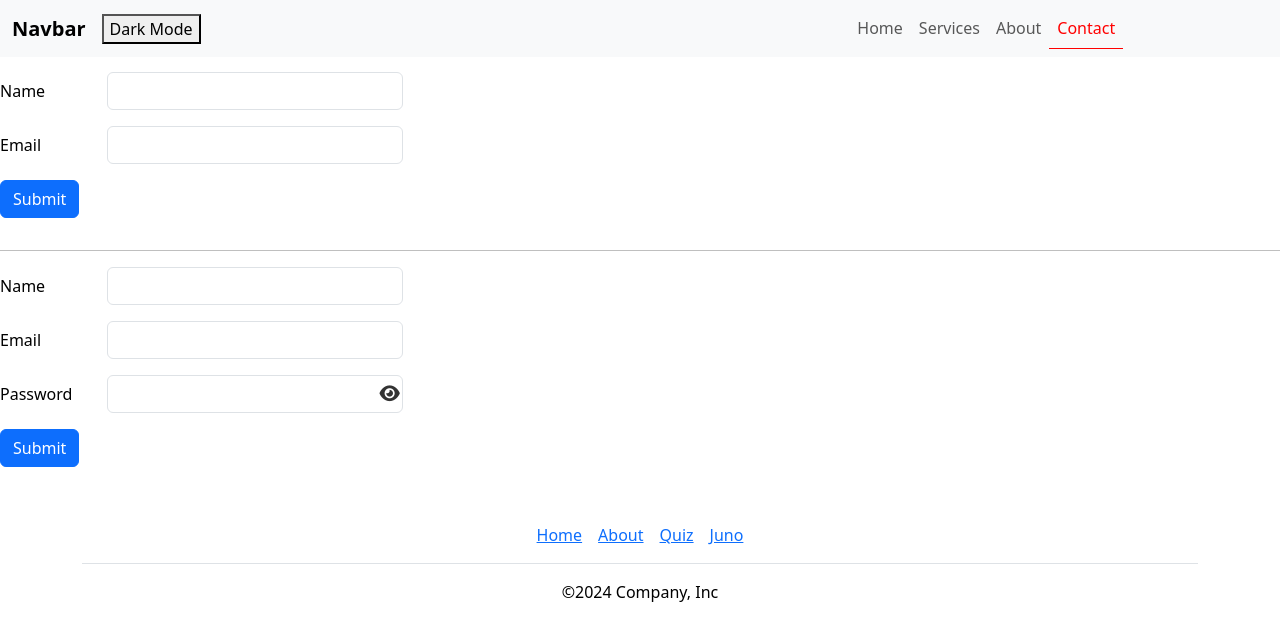
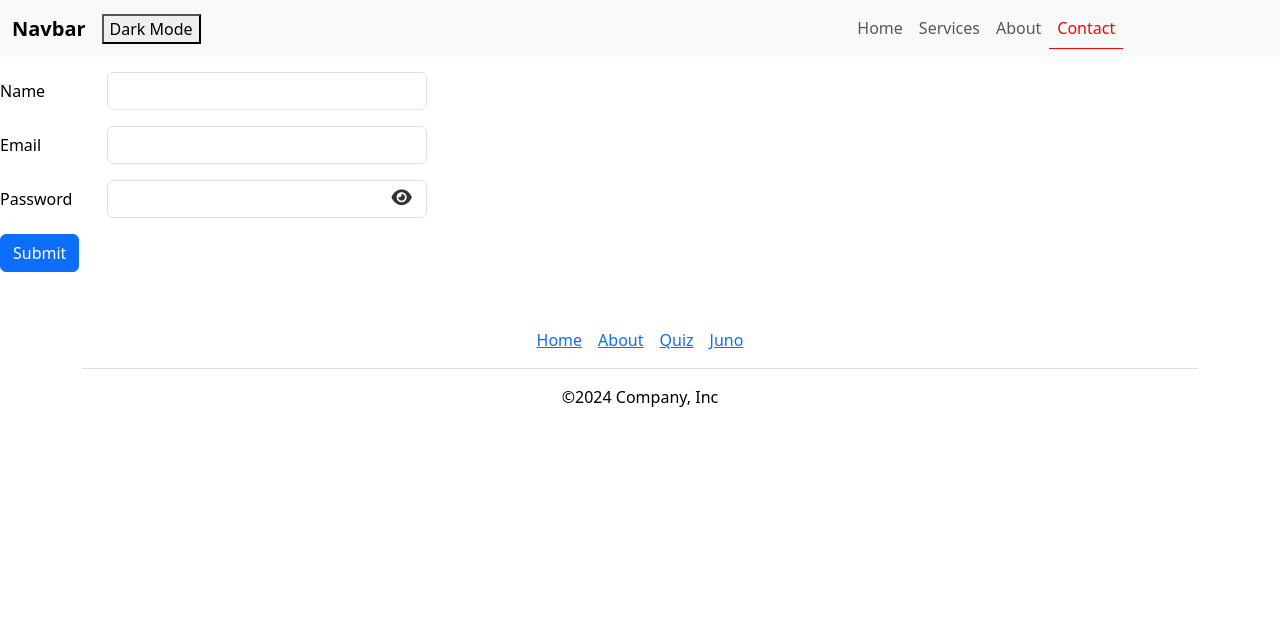
Before and after one commit to learnman18/create-react-app, a React (Create React App) app: page /contact in a window 1280 px wide. Shown: the top 640 px of the page. Built offline with nearby package versions, Linux system fonts and the light colour scheme.

Commit message:
[21-3]some more form changes

```diff
--- a/src/App.css
+++ b/src/App.css
@@ -66,21 +66,22 @@
 
 .password-toggle-icon {
   position: absolute;
-  top: 50%;
+  top: 15%;
   right: 10px;
-  transform: translateY(-50%);
   cursor: pointer;
 }
 
 .password-toggle-icon i {
   font-size: 18px;
-  line-height: 1;
   color: #333;
   transition: color 0.3s ease-in-out;
-  margin-bottom: 5px;
   margin-right: 5px;
 }
 
 .password-toggle-icon i:hover {
   color: #000;
 }
+
+form.contact .row{
+  --bs-gutter-x: 0;
+}
--- a/src/components/webPage/ContactUs.js
+++ b/src/components/webPage/ContactUs.js
@@ -3,39 +3,39 @@ import ContactUsDemo from "./practices/ContactDemo";
 
 const ContactUs = () => {
 
-    const [fields , setFields] = useState({
-        name : '',
-        email : ''
-    });
+    // const [fields , setFields] = useState({
+    //     name : '',
+    //     email : ''
+    // });
 
 
-    const inputChange = (event) => {
-        const {name , value} = event.target;
-        console.log(name , value);
-        setFields((previousValue)=>{
-            return{
-                ...previousValue , [name] : value
-            }
-        })
+    // const inputChange = (event) => {
+    //     const {name , value} = event.target;
+    //     console.log(name , value);
+    //     setFields((previousValue)=>{
+    //         return{
+    //             ...previousValue , [name] : value
+    //         }
+    //     })
 
-    }
+    // }
 
-    const subDetails = (event) => {
-        event.preventDefault();
-        if(fields.name ==="" || fields.email === ""){
-            console.log("its empty");
-            alert("Please enter something")
-            return false;
-        }else{
-            alert(`My Name : ${fields.name}  \nMy Email : ${fields.email}` )
-        // alert("My Name is :" + fields.name + "\nMy Email is :" + fields.email)
-        }
-    }
+    // const subDetails = (event) => {
+    //     event.preventDefault();
+    //     if(fields.name ==="" || fields.email === ""){
+    //         console.log("its empty");
+    //         alert("Please enter something")
+    //         return false;
+    //     }else{
+    //         alert(`My Name : ${fields.name}  \nMy Email : ${fields.email}` )
+    //     // alert("My Name is :" + fields.name + "\nMy Email is :" + fields.email)
+    //     }
+    // }
 
     return(
         <>
-            <div>
-                <form className="row contact" onSubmit={subDetails}>
+            {/* <div className="">
+                <form className="contact" onSubmit={subDetails}>
                     <div className="mb-3 row">
                         <label  className="col-sm-1 col-form-label">Name</label>
                         <div className="col-sm-3">
@@ -52,10 +52,7 @@ const ContactUs = () => {
                         <button type="submit" className="btn btn-primary mb-3">Submit</button>
                     </div>
                 </form>
-            </div>
-
-            <hr />
-
+            </div> */}
             <ContactUsDemo></ContactUsDemo>
         </>
     )
--- a/src/components/webPage/practices/ContactDemo.js
+++ b/src/components/webPage/practices/ContactDemo.js
@@ -14,7 +14,6 @@ const ContactUsDemo = () => {
         const {name , value} = event.target;
         setUserFields({...userFields , [name] : value})
     }
-
 
     const validateForm = () => {
         const err = {}
@@ -34,8 +33,21 @@ const ContactUsDemo = () => {
             err.userPassword="Password is required";
             console.log(errors.userPassword)
         }
+        if(userFields.userPassword.length < 8  || userFields.userPassword.length > 20 ){
+            err.userPassword = "Password should be more than 8 char and less than 20 char";
+        }else if(!PasswordValidation(userFields.userPassword)){
+            err.userPassword = <>
+                <ul>
+                    <li>Uppercase is must</li>
+                    <li>Lowercase is must</li>
+                    <li>Numerss are must</li>
+                    <li>Specail char is must</li>
+                    <li>Alphabate is must</li>
+                </ul>
+            </>
+        }
         setErrors(err);
-        console.log("err" , err);
+        // console.log("err" , err);
     }
 
     function NameValidation(name){
@@ -48,10 +60,18 @@ const ContactUsDemo = () => {
         return nameRegex.test(email);
     }
 
+    function PasswordValidation(password){
+        const passwordRegex = /^[0-9a-zA-Z\@$%&*!_+-=#%^.,?{}()|:;\/]+$/;
+        return passwordRegex.test(password);
+    }
+
     const UserInfoSubmission = (event) => {
         event.preventDefault();
-        console.log("form submitted");
-        validateForm();
+        if(validateForm()){
+            console.log("form submitted");
+        }else {
+            console.log('Form validation failed');
+          }
     }
 
     function PasswordVisiblity() {
@@ -76,27 +96,29 @@ const ContactUsDemo = () => {
     return(
         <>
             <div>
-                <form className="row contact" onSubmit={UserInfoSubmission}>
+                <form className="contact" onSubmit={UserInfoSubmission}>
                     <div className="mb-3 row">
                         <label  className="col-sm-1 col-form-label">Name</label>
                         <div className="col-sm-3">
                             <input type="text" className="form-control" id="name"  name='userName' onChange={userInput}/>
-                            {errors.userName && <span>{errors.userName}</span>}
+                            {errors.userName && <span style={{color:"red"}}>{errors.userName}</span>}
                         </div>
                     </div>
                     <div className="mb-3 row">
                         <label  className="col-sm-1 col-form-label">Email</label>
                         <div className="col-sm-3">
                             <input type="text" className="form-control" id="email" name='userEmail' onChange={userInput}/>
-                            {errors.userEmail && <span>{errors.userEmail}</span>}
+                            {errors.userEmail && <span style={{color:"red"}}>{errors.userEmail}</span>}
                         </div>
                     </div>
                     <div className="mb-3 row">
                         <label  className="col-sm-1 col-form-label">Password</label>
-                        <div className="col-sm-3 passwordMainCls">
-                            <input type="password" className="form-control" id="mobile" name='userPassword' onChange={userInput}/>
-                            <span className="password-toggle-icon" tabIndex="0" id="eyeIconClick" onClick={PasswordVisiblity}><i className="fas fa-eye"></i></span>
-                            {errors.userPassword && <span>{errors.userPassword}</span>}
+                        <div className="col-sm-3">
+                            <div className="passwordMainCls">
+                                <input type="password" className="form-control" id="mobile" name='userPassword' onChange={userInput}/>
+                                <span className="password-toggle-icon" tabIndex="0" id="eyeIconClick" onClick={PasswordVisiblity}><i className="fas fa-eye"></i></span>
+                            </div>
+                            {errors.userPassword && <span style={{color:"red"}}>{errors.userPassword}</span>}
                         </div>
                     </div>
                     <div className="col-auto">
```
